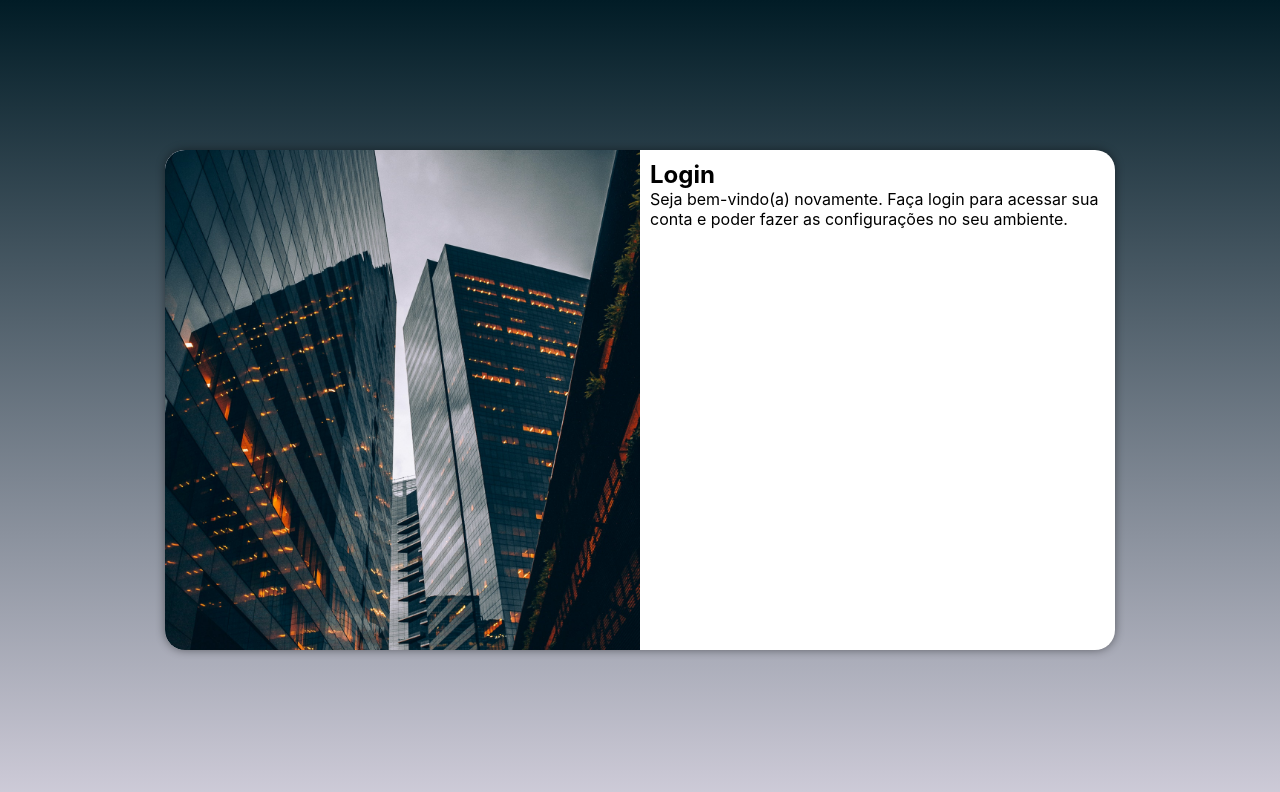
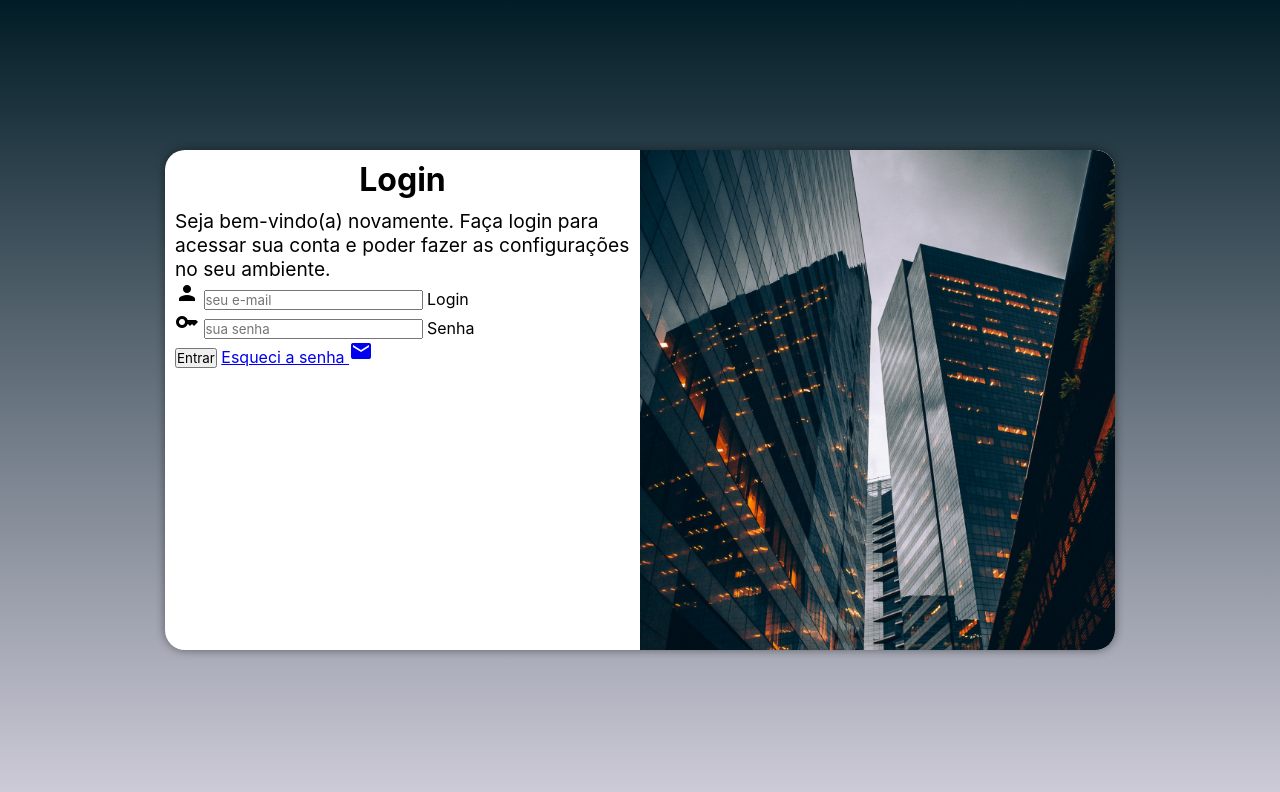
Before and after one commit to MarcioFr/projeto-login, a plain HTML site: page index.html in a window 1280 px wide. Drawn offline with Linux system fonts and the light colour scheme.

Commit message:
ajeitando o formulario

```diff
--- a/estilos/media-query.css
+++ b/estilos/media-query.css
@@ -43,13 +43,21 @@ Grandes telas: acima de 1200px
     }
 
     section#login > div#imagem {
-        float: left;
+        float: right;
         width: 50%;
         height: 100%;
     }
 
     section#login > div#formulario {
-        float: right;
+        float: left;
         width: 50%;
     }
+
+    div#formulario > h1 {
+        font-size: 2em;
+    }
+
+    div#formulario > p {
+        font-size: 1.2em;
+    }
 }
--- a/estilos/style.css
+++ b/estilos/style.css
@@ -40,12 +40,12 @@ section#login {
     overflow: hidden;
 
     background-color: white;
-    width: 250px;
+    width: 260px;
     height: 500px;
     border-radius: 20px;
     box-shadow: 0px 0px 10px rgba(0, 0, 0, 0.450);
 
-    transition: width .3s, height .3s;
+    transition: width .4s, height .4s;
     transition-timing-function: ease;
 }
 
@@ -61,3 +61,12 @@ section#login > div#formulario {
     display: block;
     padding: 10px;
 }
+
+div#formulario > h1 {
+    text-align: center;
+    margin-bottom: 10px;
+}
+
+div#formulario > p {
+    font-size: 0.8em;
+}
--- a/index.html
+++ b/index.html
@@ -5,6 +5,8 @@
     <meta http-equiv="X-UA-Compatible" content="IE=edge">
     <meta name="viewport" content="width=device-width, initial-scale=1.0">
     <title>Login</title>
+    <link href="https://fonts.googleapis.com/icon?family=Material+Icons"
+      rel="stylesheet">
     <link rel="stylesheet" href="estilos/style.css">
     <link rel="stylesheet" href="estilos/media-query.css">
 </head>
@@ -17,8 +19,24 @@
             <div id="formulario">
                 <h1>Login</h1>
                 <p>Seja bem-vindo(a) novamente. Faça login para acessar sua conta e poder fazer as configurações no seu ambiente.</p>
-                <form action="login.php" method="post">
+                <form action="login.php" method="post" autocomplete="on">
+                    <div class="campo">
 
+                        <i class="material-icons">person</i>
+                        <input type="email" name="login" id="ilogin" placeholder="seu e-mail" autocomplete="email" required maxlength="30">
+                        <label for="ilogin">Login</label>
+
+                    </div>
+                    <div class="campo">
+
+                        <i class="material-icons">key</i>
+                        <input type="password" name="senha" id="isenha" placeholder="sua senha" autocomplete="current-password" required minlength="8" maxlength="20">
+                        <label for="isenha">Senha</label>
+
+                    </div>
+                    <input type="submit" value="Entrar">
+                    <a href="esqueci.html">Esqueci a senha <i class="material-icons">mail</i>
+                    </a>
                 </form>
             </div>
 
```
